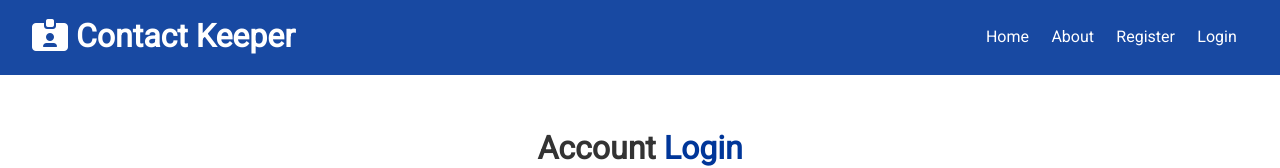
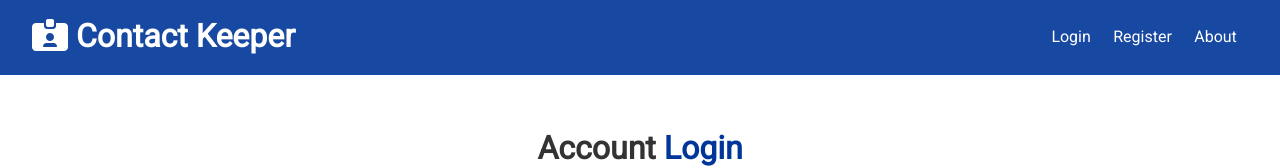
Before and after one commit to ravipanchal24/Contact-Keeper, a React (Create React App) app in the folder client/: page /login in a window 1280 px wide. Shown: the top 168 px of the page. Built offline with nearby package versions, Linux system fonts and the light colour scheme.

Commit message:
Completed logout functionality

```diff
--- a/client/src/components/layout/Navbar.js
+++ b/client/src/components/layout/Navbar.js
@@ -1,26 +1,49 @@
-import React from "react";
+import React, { Fragment, useContext } from "react";
 import PropTypes from "prop-types";
 import { Link } from "react-router-dom";
+import AuthContext from "../../context/auth/authContext";
 const Navbar = ({ title, icon }) => {
+  const authContext = useContext(AuthContext);
+  const { isAuthenticated, logout, user } = authContext;
+
+  const onLogout = () => {
+    logout();
+  };
+
+  const authLinks = (
+    <Fragment>
+      <li>Hello {user && user.user.name}</li>
+      {/* prettier-ignore */}
+      <li>
+        <a onClick={onLogout} href="#!" style={{marginLeft:'10px', color:'red', fontWeight:'bolder'}}>
+          <i className="fas fa-sign-out-alt" />
+          <span className="hide-sm"> Logout</span>
+        </a>
+      </li>
+      <li>
+        <Link to="/about">About</Link>
+      </li>
+    </Fragment>
+  );
+  const guestLinks = (
+    <Fragment>
+      <li>
+        <Link to="/login">Login</Link>
+      </li>
+      <li>
+        <Link to="/register">Register</Link>
+      </li>
+      <li>
+        <Link to="/about">About</Link>
+      </li>
+    </Fragment>
+  );
   return (
     <div className="navbar bg-primary">
       <h1>
         <i className={icon} /> {title}
       </h1>
-      <ul>
-        <li>
-          <Link to="/">Home</Link>
-        </li>
-        <li>
-          <Link to="/about">About</Link>
-        </li>
-        <li>
-          <Link to="/register">Register</Link>
-        </li>
-        <li>
-          <Link to="/login">Login</Link>
-        </li>
-      </ul>
+      <ul>{isAuthenticated ? authLinks : guestLinks}</ul>
     </div>
   );
 };
--- a/client/src/context/auth/AuthState.js
+++ b/client/src/context/auth/AuthState.js
@@ -64,10 +64,11 @@
                 'Content-type': 'application/json'
             }
         };
-        // make a post request to register user API
+        // make a post request to login user API
         try {
             const res = await axios.post('/api/auth', formData, config); // we have defined 'https://localhost:5000' in proxy so no need to append it here
             // res will hold the token return by the API
+            console.log(res);
             dispatch({ type: LOGIN_SUCCESS, payload: res?.data }); // if api hit is successful then this will be called
             loadUser(res?.data?.token);
 
@@ -79,7 +80,7 @@
 
     // Logout User - logs out the user and destroy the token
     const logout = () => {
-
+        dispatch({type: LOGOUT})
     }
 
     // Clear Errors - clear any errors in the state that backend sends
--- a/client/src/context/auth/authReducer.js
+++ b/client/src/context/auth/authReducer.js
@@ -32,11 +32,12 @@
                 ...state,
                 ...action.payload,
                 isAuthenticated: true,
-                loading: false
+                loading: false,
             };
         case REGISTER_FAIL:
         case AUTH_ERROR:
         case LOGIN_FAIL:
+        case LOGOUT:
             localStorage.removeItem('token');
             return {
                 ...state,
```
